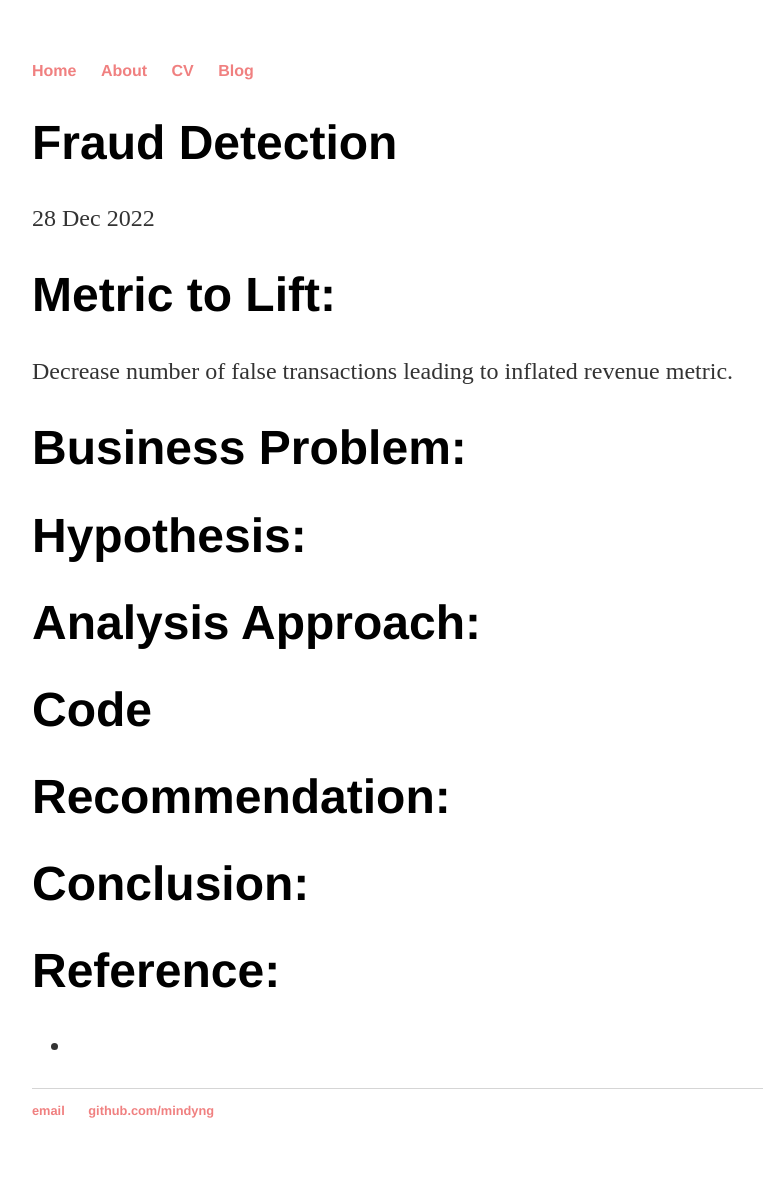
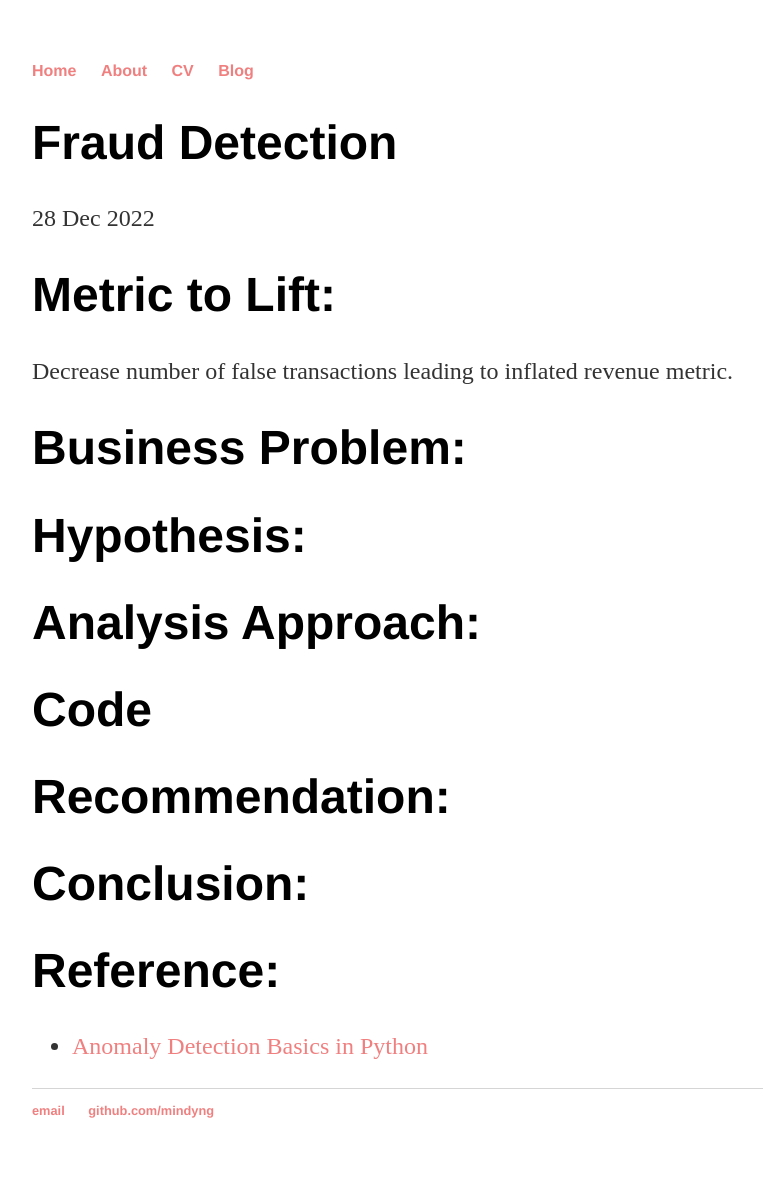
Before and after one commit to mindyng/mindyng.github.io, a Jekyll site: the page built from _posts/2022-12-28-Fraud-Detection.md, in a window 1280 px wide. Shown: the whole page, without its empty margins (160-923 px from the left). Built offline with Jekyll 4.4.1, drawn with Linux system fonts in a browser that asks for light colours; our own code applies the rules of GitHub Pages for plain Markdown files.

Commit message:
Update 2022-12-28-Fraud-Detection.md

```diff
--- a/_posts/2022-12-28-Fraud-Detection.md
+++ b/_posts/2022-12-28-Fraud-Detection.md
@@ -26,4 +26,4 @@ Decrease number of false transactions leading to inflated revenue metric.
 
 
 # Reference:
-* []()
+* [Anomaly Detection Basics in Python](https://medium.com/analytics-vidhya/anomaly-detection-in-python-part-1-basics-code-and-standard-algorithms-37d022cdbcff)
```
